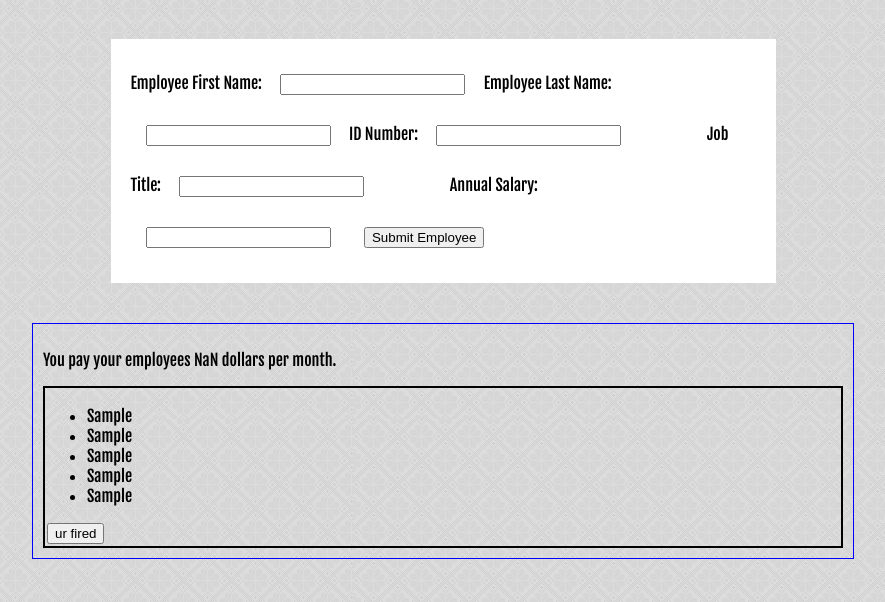
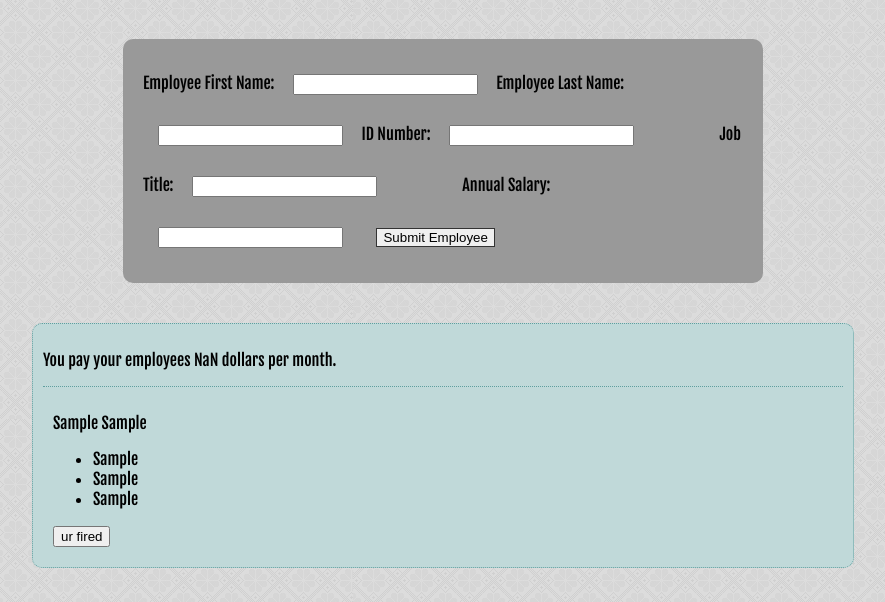
Before and after one commit to emilykeenan/weekend_assignment_1_employees, a plain HTML site: page index.html in a window 1280 px wide. Both pictures are taken after typing "Sample", "Sample", "Sample", "Sample", "Sample" into the empty fields and a click on the input "Submit Employee". Shown: the part 81-683 px from the top of the page, without its empty margins (197-1082 px from the left). Drawn offline with Linux system fonts and the light colour scheme.

Commit message:
refining styles

```diff
--- a/form-style.css
+++ b/form-style.css
@@ -11,15 +11,18 @@ h1 {
 }
 
 #container {
-  border: 1px solid blue;
   padding: 10px;
   margin: 40px auto 0 auto;
   width: 800px;
+  border: #5F9F9F 1px dotted;
+  background-color: #C0D9D9;
+  border-radius: 10px;
 }
 
 .person {
-  border: 2px solid black;
-  padding: 2px;
+  padding: 10px;
+  border-top: #5F9F9F 1px dotted;
+
 }
 
 .clicked {
@@ -27,14 +30,25 @@ h1 {
 }
 
 #employeeinfo {
-  width: 625px;
+  width: 600px;
   margin: 0 auto 0 auto;
   padding: 20px;
-  background: white;
+  background: #999999;
+  border-radius: 10px;
 }
 
 input {
   margin: 15px;
+}
+
+#submit {
+  border: 1px solid #333333;
+  background-color: #white;
+}
+
+#submit:hover {
+  border: 1px solid #333333;
+  background-color: #777777;
 }
 
 #idnumber {
@@ -44,3 +58,8 @@ input {
 #jobtitle {
   margin-right: 82px;
 }
+
+.showname {
+  margin: 20px;
+  font-size: 24px;
+}
--- a/forms.js
+++ b/forms.js
@@ -45,9 +45,8 @@ $(document).ready(function() {
       $('#container').append('<div class="person"></div>');
       var $el = $('#container').children().last();
 
-      $el.append('<ul>' + '<li>' + empInfo.employeefirstname + '</li>' +
-      '<li>' + empInfo.employeelastname + '</li>' +
-      '<li>' + empInfo.idnumber + '</li>' +
+      $el.append('<p id="showname">' + empInfo.employeefirstname + ' ' + empInfo.employeelastname + '</p>' +
+      '<ul>' + '<li>' + empInfo.idnumber + '</li>' +
       '<li>' + empInfo.jobtitle  + '</li>' +
       '<li>' + empInfo.salary  + '</li>' + '</ul>' );
 
--- a/index.html
+++ b/index.html
@@ -26,7 +26,7 @@
         <label for="salary">Annual Salary:</label>
         <input type="text" id="salary" name="salary" />
 
-        <input type="submit" value="Submit Employee" />
+        <input type="submit" id="submit" value="Submit Employee" />
       </form>
     </div>
     <div id="container">
```
